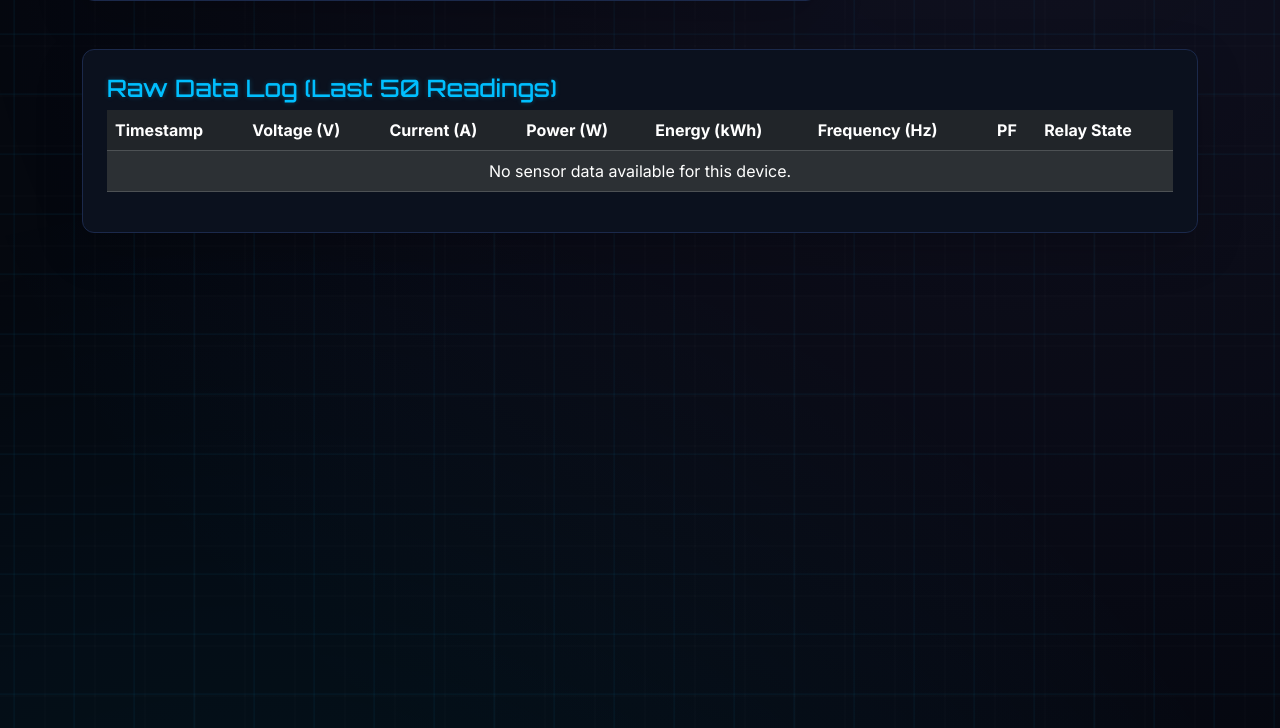
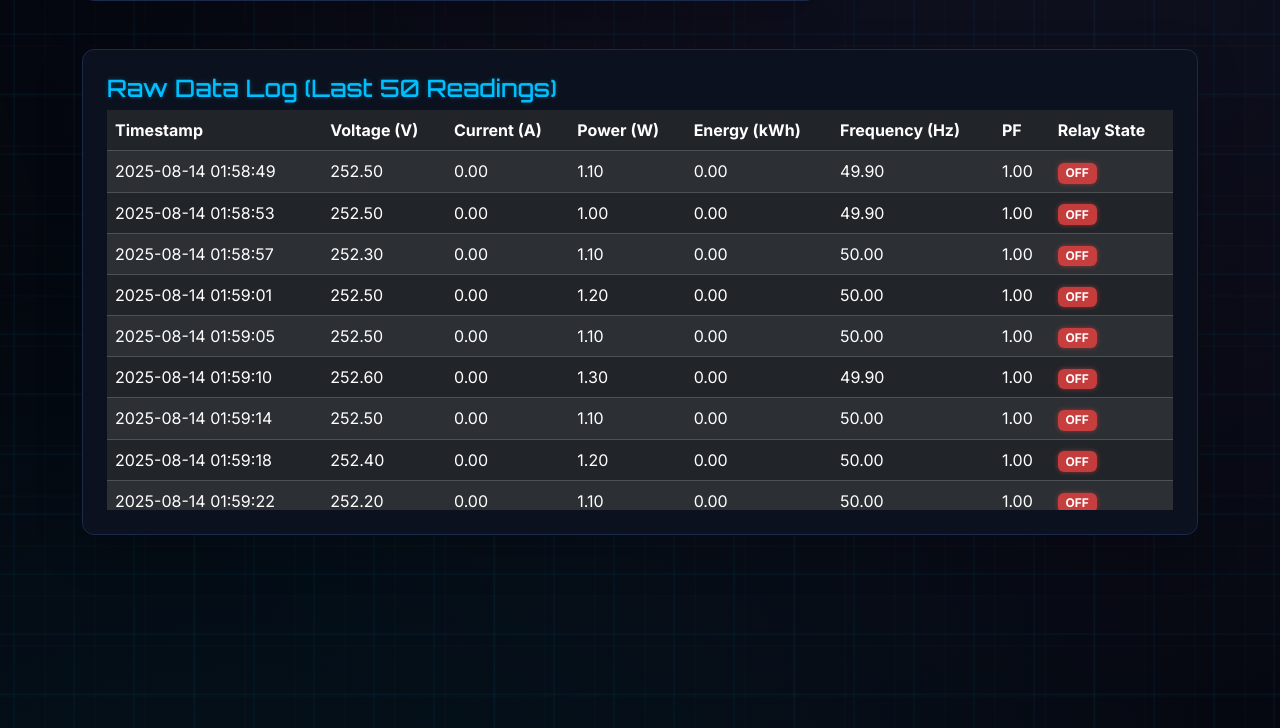
Before and after one commit to VEB4697/AI-Enengey-Monitering-System, a Django app: page /dashboard/10/analysis_page/ in a window 1280 px wide. Shown: the part 699-1427 px from the top of the page. Run offline with Django 5.2, Linux system fonts and the light colour scheme; a user stored in the database is signed in; data comes from the database, SQL or seed files in the repository; both versions use the stored data as it was after the commit; some libraries are stand-ins or nearby versions.

```diff
--- a/iot_project/dashboard/templates/dashboard/analysis_page.html
+++ b/iot_project/dashboard/templates/dashboard/analysis_page.html
@@ -383,7 +383,7 @@
     <div class="col-12">
         <div class="card shadow-lg bg-dark text-light border-secondary">
             <div class="card-body">
-                <h5 class="card-title text-primary">Raw Data Log (Last 50 Readings)</h5>
+                <h5 class="card-title text-primary">Raw Data Log (Last {{ sensor_data_entries|length }} Readings)</h5>
                 <div class="table-responsive" style="max-height: 400px; overflow-y: auto;">
                     <table class="table table-dark table-striped table-hover">
                         <thead>
@@ -405,24 +405,23 @@
                             </tr>
                         </thead>
                         <tbody>
-                            {# Loop through data_points, which should contain parsed 'data' dictionary #}
-                            {% for data_point in data_points %}
+                            {# Loop through data_entry objects; .data is already a dictionary if JSONField #}
+                            {% for data_entry in sensor_data_entries %}
                             <tr>
-                                <td>{{ data_point.timestamp|date:"Y-m-d H:i:s" }}</td>
+                                <td>{{ data_entry.timestamp|date:"Y-m-d H:i:s" }}</td>
                                 {% if device.device_type == 'power_monitor' %}
-                                <td>{{ data_point.data.voltage|floatformat:2|default:"N/A" }}</td>
-                                <td>{{ data_point.data.current|floatformat:2|default:"N/A" }}</td>
-                                <td>{{ data_point.data.power|floatformat:2|default:"N/A" }}</td>
-                                <td>{{ data_point.data.energy|floatformat:2|default:"N/A" }}</td>
-                                <td>{{ data_point.data.frequency|floatformat:2|default:"N/A" }}</td>
-                                <td>{{ data_point.data.power_factor|floatformat:2|default:"N/A" }}</td>
-                                <td><span
-                                        class="badge {% if data_point.data.relay_state %}bg-success{% else %}bg-danger{% endif %}">{{
-                                        data_point.data.relay_state|yesno:"ON,OFF"|default:"N/A" }}</span></td>
+                                <td>{{ data_entry.data.voltage|floatformat:2|default:"N/A" }}</td>
+                                <td>{{ data_entry.data.current|floatformat:2|default:"N/A" }}</td>
+                                <td>{{ data_entry.data.power|floatformat:2|default:"N/A" }}</td>
+                                <td>{{ data_entry.data.energy|floatformat:2|default:"N/A" }}</td>
+                                <td>{{ data_entry.data.frequency|floatformat:2|default:"N/A" }}</td>
+                                <td>{{ data_entry.data.power_factor|floatformat:2|default:"N/A" }}</td>
+                                <td><span class="badge {% if data_entry.data.relay_state %}bg-success{% else %}bg-danger{% endif %}">
+                                {{ data_entry.data.relay_state|yesno:"ON,OFF"|default:"N/A" }}</span></td>
                                 {% elif device.device_type == 'water_level' %}
-                                <td>{{ data_point.data.water_level|floatformat:2|default:"N/A" }}</td>
+                                <td>{{ data_entry.data.water_level|floatformat:2|default:"N/A" }}</td>
                                 {% else %}
-                                <td>{{ data_point.data|pprint|default:"N/A" }}</td>
+                                <td>{{ data_entry.data|default:"N/A" }}</td> {# Display raw dict if no specific fields #}
                                 {% endif %}
                             </tr>
                             {% empty %}
--- a/iot_project/dashboard/views.py
+++ b/iot_project/dashboard/views.py
@@ -103,16 +103,33 @@ def device_analysis_page(request, device_id):
     suggestions is done via JavaScript calling the /api/v1/devices/<id>/analysis/ API.
     """
     device = get_object_or_404(Device, pk=device_id, owner=request.user)
+
+    sensor_data_entries = SensorData.objects.filter(device=device).order_by('timestamp')[:50]
+
     context = {
         'device': device,
+        'sensor_data_entries': sensor_data_entries,
     }
     return render(request, 'dashboard/analysis_page.html', context)
 
 @login_required
 def device_detail(request, device_id):
+    """
+    Renders the device details page, fetching and parsing sensor data for charts and table.
+    Ensures data is correctly prepared as numbers for charting.
+    """
     device = get_object_or_404(Device, id=device_id, owner=request.user)
 
-    sensor_data_entries = SensorData.objects.filter(device=device).order_by('timestamp')[:50]
+    sensor_data_entries = SensorData.objects.filter(device=device).order_by('timestamp')[:50:-1]
+
+    # This list will hold sensor data entries with a 'parsed_data' attribute (as a Python dict)
+    parsed_sensor_data_entries = []
+    for entry in sensor_data_entries:
+        # CRITICAL FIX: Direct access to entry.data. It's ALREADY a dictionary from JSONField.
+        # No need for json.loads() here.
+        entry.parsed_data = entry.data
+
+        parsed_sensor_data_entries.append(entry)
 
     chart_labels = []
     chart_data = {
@@ -125,85 +142,44 @@ def device_detail(request, device_id):
         'water_level': []
     }
 
-    for entry in sensor_data_entries:
-        # Ensure parsed_data is a dictionary, not a JSON string.
-        try:
-            parsed_data = json.loads(entry.data)
-        except (json.JSONDecodeError, TypeError):
-            parsed_data = {}
-
+    for entry in parsed_sensor_data_entries:
+        # Use .isoformat() for chart labels for correct Chart.js time scale interpretation
         chart_labels.append(entry.timestamp.strftime('%Y-%m-%d %H:%M:%S'))
 
+        # IMPORTANT: Explicitly convert to float, and handle None if key is missing
         if device.device_type == 'power_monitor':
-            chart_data['power'].append(parsed_data.get('power'))
-            chart_data['voltage'].append(parsed_data.get('voltage'))
-            chart_data['current'].append(parsed_data.get('current'))
-            chart_data['energy'].append(parsed_data.get('energy'))
-            chart_data['frequency'].append(parsed_data.get('frequency'))
-            chart_data['power_factor'].append(parsed_data.get('power_factor'))
-        elif device.device_type == 'water_level':
-            chart_data['water_level'].append(parsed_data.get('water_level'))
+            chart_data['power'].append(float(entry.parsed_data.get('power')) if entry.parsed_data.get('power') is not None else None)
+            chart_data['voltage'].append(float(entry.parsed_data.get('voltage')) if entry.parsed_data.get('voltage') is not None else None)
+            chart_data['current'].append(float(entry.parsed_data.get('current')) if entry.parsed_data.get('current') is not None else None)
+            chart_data['energy'].append(float(entry.parsed_data.get('energy')) if entry.parsed_data.get('energy') is not None else None)
+            chart_data['frequency'].append(float(entry.parsed_data.get('frequency')) if entry.parsed_data.get('frequency') is not None else None)
+            chart_data['power_factor'].append(float(entry.parsed_data.get('power_factor')) if entry.parsed_data.get('power_factor') is not None else None)
+
+        if device.device_type == 'water_level': # Use 'if' here, not 'elif', for clarity of separate logic
+            chart_data['water_level'].append(float(entry.parsed_data.get('water_level')) if entry.parsed_data.get('water_level') is not None else None)
+
+    # print(f"Chart labels: {chart_labels}") # Keep these for your own debugging if needed
+    # print(f"Chart data: {chart_data}")     # but remove in production
 
     chart_labels_json = json.dumps(chart_labels)
     chart_data_json = json.dumps(chart_data)
 
-    # --- Added is_online calculation here ---
+    # print(f"Chart labels JSON: {chart_labels_json}")
+    # print(f"Chart data JSON: {chart_data_json}")
+
+    # Calculate is_online for this single device based on its last_seen timestamp
     current_time = timezone.now()
     is_online = False
-    if device.last_seen: # device.last_seen is from the fetched Device object
+    if device.last_seen:
         time_difference = current_time - device.last_seen
         if time_difference.total_seconds() < 300: # 5 minutes threshold
             is_online = True
-    # --- End of added calculation ---
 
     context = {
         'device': device,
-        'sensor_data_entries': sensor_data_entries,
+        'sensor_data_entries': sensor_data_entries, # This list is used for the table
         'chart_labels': chart_labels_json,
         'chart_data': chart_data_json,
-        'is_online': is_online, # Now correctly defined and passed
+        'is_online': is_online,
     }
     return render(request, 'dashboard/device_detail.html', context)
-
-    device = get_object_or_404(Device, id=device_id, owner=request.user)
-
-    sensor_data_entries = SensorData.objects.filter(device=device).order_by('timestamp')[:50]
-
-    chart_labels = []
-    chart_data = {
-        'power': [],
-        'voltage': [],
-        'current': [],
-        'energy': [],
-        'frequency': [],
-        'power_factor': [],
-        'water_level': []
-    }
-
-    for entry in sensor_data_entries:
-        parsed_data = entry.data
-
-        chart_labels.append(entry.timestamp.strftime('%Y-%m-%d %H:%M:%S'))
-
-        if device.device_type == 'power_monitor':
-            chart_data['power'].append(parsed_data.get('power'))
-            chart_data['voltage'].append(parsed_data.get('voltage'))
-            chart_data['current'].append(parsed_data.get('current'))
-            chart_data['energy'].append(parsed_data.get('energy'))
-            chart_data['frequency'].append(parsed_data.get('frequency'))
-            chart_data['power_factor'].append(parsed_data.get('power_factor'))
-        elif device.device_type == 'water_level':
-            chart_data['water_level'].append(parsed_data.get('water_level'))
-
-    chart_labels_json = json.dumps(chart_labels)
-    chart_data_json = json.dumps(chart_data)
-
-
-
-    context = {
-        'device': device,
-        'sensor_data_entries': sensor_data_entries,
-        'chart_labels': chart_labels_json,
-        'chart_data': chart_data_json,
-    }
-    return render(request, 'dashboard/device_detail.html', context)
--- a/iot_project/device_api/views.py
+++ b/iot_project/device_api/views.py
@@ -150,7 +150,7 @@ class DeviceOnboardingCheck(APIView):
             if device.is_registered:
                 return Response({'status': 'error', 'message': 'This device is already registered to a user. Please login to manage it.'}, status=status.HTTP_409_CONFLICT)
 
-            if not device.is_online or (timezone.now() - device.last_seen).total_seconds() > 30: # 30 seconds threshold
+            if not device.is_online or (timezone.now() - device.last_seen).total_seconds() > 300: # 30 seconds threshold
                 return Response({'status': 'error', 'message': 'Device not recently online. Please ensure it is powered on and successfully connected to your Wi-Fi network first.'}, status=status.HTTP_412_PRECONDITION_FAILED)
 
             return Response({'status': 'success', 'message': 'Device is available for registration!', 'device_name': device.name, 'device_type': device.device_type}, status=status.HTTP_200_OK)
```
Also changed, not shown: iot_project/core/templates/core/device_onboarding.html (+100 -6 lines), iot_project/core/views.py (+17 -9 lines), iot_project/dashboard/templates/dashboard/device_detail.html (+19 -15 lines), iot_project/db.sqlite3.
